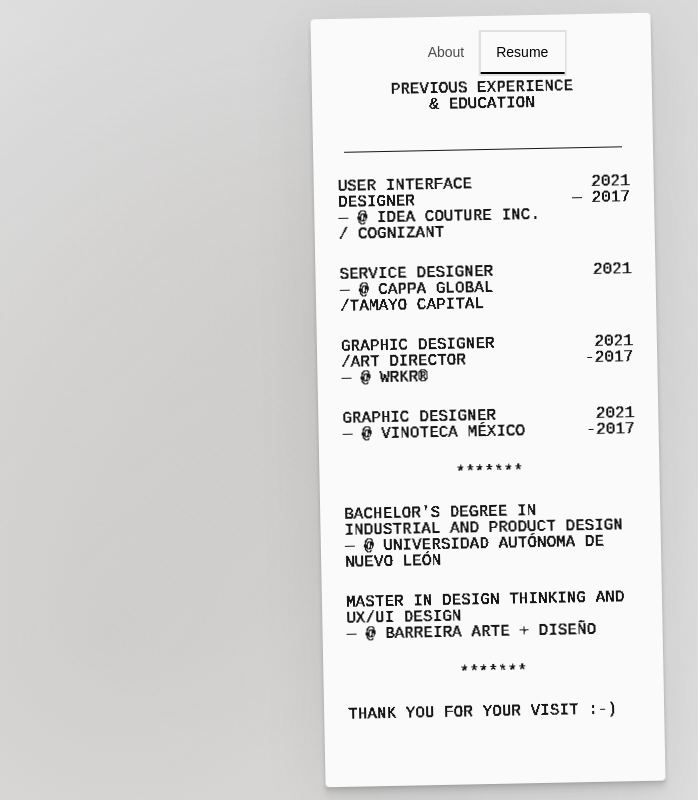
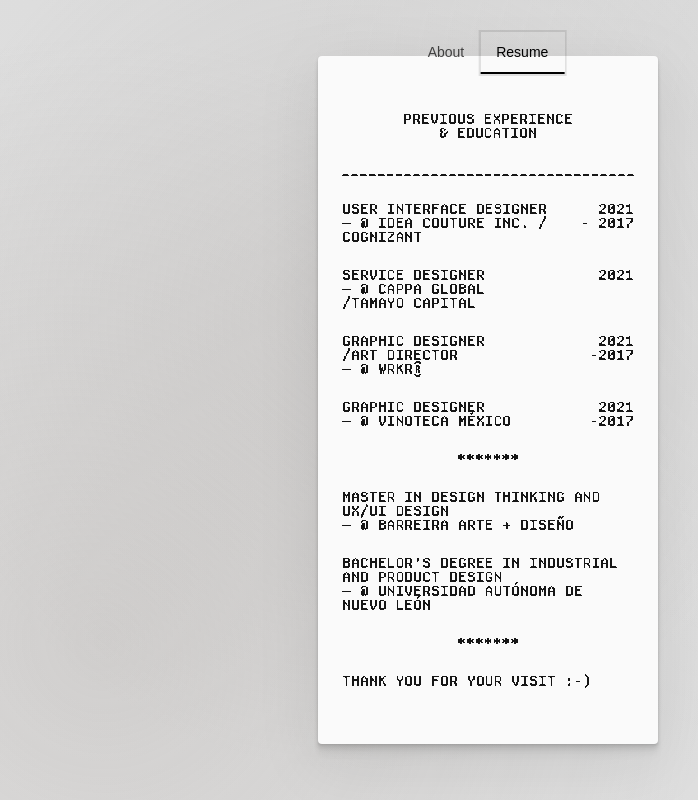
Before and after one commit to annnn-ie/about-me, a React (Vite) app: page / in a window 1280 px wide. Both pictures are taken after a click on the button "Resume". Shown: the whole page, without its empty margins (152-850 px from the left). Built offline with nearby package versions, Linux system fonts and the light colour scheme; a web font is replaced by a local one.

Commit message:
Add custom DepartureMono font and reduce receipt text size by 2px

```diff
--- a/src/components/Receipt.css
+++ b/src/components/Receipt.css
@@ -7,14 +7,14 @@
   flex-direction: column;
   justify-content: center;
   align-items: center;
-  font-family: 'Geist Mono', monospace;
+  font-family: 'DepartureMono', 'Geist Mono', monospace;
   overflow: visible;
   position: absolute;
   top: 50%;
   left: 50%;
   transform: translate(-50%, -50%);
   box-sizing: border-box;
-  padding: 64px 24px;
+  padding: 56px 24px;
   background: #fafafa; /* neutral-50 */
   color: #171717; /* neutral-900 */
   filter: url(#receipt-shadow-only); /* Shadow only, no texture */
@@ -33,7 +33,7 @@
 }
 
 .receipt-title {
-  font-size: clamp(12px, 1.5vw, 16px);
+  font-size: clamp(10px, 1.5vw, 14px);
   font-weight: 400;
   line-height: 1;
   text-transform: uppercase;
@@ -47,7 +47,7 @@
 }
 
 .receipt-divider {
-  font-size: clamp(12px, 1.5vw, 16px);
+  font-size: clamp(10px, 1.5vw, 14px);
   font-weight: 400;
   line-height: 1;
   text-transform: uppercase;
@@ -66,7 +66,7 @@
   gap: 8px;
   align-items: flex-start;
   justify-content: space-between;
-  font-size: clamp(12px, 1.5vw, 16px);
+  font-size: clamp(10px, 1.5vw, 14px);
   font-weight: 400;
   line-height: 1;
   text-transform: uppercase;
@@ -113,17 +113,17 @@
 }
 
 .receipt-mobile .receipt-title {
-  font-size: 14px !important;
+  font-size: 12px !important;
   line-height: 1 !important;
 }
 
 .receipt-mobile .receipt-divider {
-  font-size: 14px !important;
+  font-size: 12px !important;
   line-height: 1 !important;
 }
 
 .receipt-mobile .receipt-section {
-  font-size: 14px !important;
+  font-size: 12px !important;
   line-height: 1 !important;
   gap: 6px !important;
 }
@@ -145,7 +145,7 @@
   .receipt-title,
   .receipt-divider,
   .receipt-section {
-    font-size: clamp(10px, 1.2vw, 14px);
+    font-size: clamp(8px, 1.2vw, 12px);
   }
 }
 
@@ -161,7 +161,7 @@
   .receipt-title,
   .receipt-divider,
   .receipt-section {
-    font-size: 12px;
+    font-size: 10px;
   }
 
   .receipt-date {
--- a/src/components/Receipt.jsx
+++ b/src/components/Receipt.jsx
@@ -11,7 +11,7 @@
         </div>
 
         <div className="receipt-divider">
-          <p>_____________________________</p>
+          <p>_________________________________</p>
         </div>
 
         <div className="receipt-section">
@@ -21,7 +21,7 @@
           </div>
           <div className="receipt-date">
             <p>2021</p>
-            <p>— 2017</p>
+            <p>- 2017</p>
           </div>
         </div>
 
@@ -65,15 +65,15 @@
 
         <div className="receipt-section">
           <div className="receipt-info">
-            <p>Bachelor's Degree in Industrial and Product Design</p>
-            <p>— @ Universidad Autónoma de Nuevo León</p>
+            <p>Master in Design Thinking and UX/UI Design</p>
+            <p>— @ Barreira Arte + Diseño</p>
           </div>
         </div>
 
         <div className="receipt-section">
           <div className="receipt-info">
-            <p>Master in Design Thinking and UX/UI Design</p>
-            <p>— @ Barreira Arte + Diseño</p>
+            <p>Bachelor's Degree in Industrial and Product Design</p>
+            <p>— @ Universidad Autónoma de Nuevo León</p>
           </div>
         </div>
 
@@ -82,7 +82,7 @@
         </div>
         <div className="receipt-section">
           <div className="receipt-info">
-            <p>THANK YOU FOR YOUR VISIT :-)</p>
+            <p>THANK YOU FOR YOUR VISIT :-) </p>
           </div>
         </div>
       </div>
--- a/src/components/ReceiptCard.jsx
+++ b/src/components/ReceiptCard.jsx
@@ -2,14 +2,14 @@
 import { motion, useMotionValue, useSpring } from "framer-motion";
 
 const springValues = {
-  damping: 30,
-  stiffness: 100,
-  mass: 2,
+  damping: 20,
+  stiffness: 80,
+  mass: 1.5,
 };
 
 const resetSpringValues = {
-  damping: 25,
-  stiffness: 150,
+  damping: 18,
+  stiffness: 120,
   mass: 1,
 };
 
@@ -55,9 +55,9 @@
         checkMobileDevice();
     }, []);
 
-    // Generate random rotation on component mount
+    // Generate random rotation on component mount with smoother transition
     useEffect(() => {
-        setRandomRotation(Math.random() * 8 - 4); // Random value between -4 and +4 degrees
+        setRandomRotation(Math.random() * 4 - 2); // Reduced range from ±4° to ±2° for subtler effect
         setHasMounted(true);
     }, []);
 
@@ -66,10 +66,15 @@
     const rotateX = useSpring(0, springValues);
     const rotateY = useSpring(0, springValues);
     const scale = useSpring(1, springValues);
+    const rotation = useSpring(randomRotation, {
+        damping: 25,
+        stiffness: 100,
+        duration: 1.2
+    }); // Smooth rotation spring
 
     // Simplify effects for mobile devices
-    const rotateAmplitude = (isMobile || isMobileDevice) ? 2 : 8; // Subtle rotation for both mobile and desktop
-    const scaleOnHover = (isMobile || isMobileDevice) ? 1.005 : 1.02; // Minimal hover scale on mobile
+    const rotateAmplitude = (isMobile || isMobileDevice) ? 1 : 4; // Reduced from 2:6 to 1:4 for more subtle tilt
+    const scaleOnHover = (isMobile || isMobileDevice) ? 1.005 : 1.015; // Reduced from 1.02 to 1.015 for subtler hover
 
     // Handle touch events for mobile
     const handleTouchStart = (e) => {
@@ -111,8 +116,10 @@
             scale.set(1);
             rotateX.set(0); // Reset tilt
             rotateY.set(0); // Reset tilt
-            // Generate new random rotation when mouse leaves
-            setRandomRotation(Math.random() * 8 - 4);
+            // Generate new random rotation when mouse leaves with smooth transition
+            const newRotation = Math.random() * 4 - 2;
+            setRandomRotation(newRotation);
+            rotation.set(newRotation); // Smooth transition
         }
     }
 
@@ -133,8 +140,10 @@
         // Reset tilt
         rotateX.set(0);
         rotateY.set(0);
-        // Generate new random rotation
-        setRandomRotation(Math.random() * 8 - 4);
+        // Generate new random rotation with smooth transition
+        const newRotation = Math.random() * 4 - 2;
+        setRandomRotation(newRotation);
+        rotation.set(newRotation); // Smooth transition
 
         // Reset the reset flag after animation
         setTimeout(() => {
@@ -190,7 +199,7 @@
                     rotateX: (isMobile || isMobileDevice) ? 0 : rotateX, // No rotation on mobile
                     rotateY: (isMobile || isMobileDevice) ? 0 : rotateY, // No rotation on mobile
                     scale: (isMobile || isMobileDevice) ? 1 : scale, // No scale on mobile
-                    rotate: (isMobile || isMobileDevice) ? 0 : randomRotation, // Add random rotation like the card
+                    rotate: (isMobile || isMobileDevice) ? 0 : rotation, // Use smooth rotation spring instead of direct state
                 }}
             >
                 <div
--- a/src/index.css
+++ b/src/index.css
@@ -1,6 +1,15 @@
 /* Import monospace font for receipt component */
 @import url('https://fonts.googleapis.com/css2?family=JetBrains+Mono:wght@400&display=swap');
 @import url('https://fonts.vercel.com/css2?family=Geist+Mono:wght@400&display=swap');
+
+/* Custom font for receipt component */
+@font-face {
+  font-family: 'DepartureMono';
+  src: url('/fonts/DepartureMono-Regular.woff2') format('woff2');
+  font-weight: 400;
+  font-style: normal;
+  font-display: swap;
+}
 
 @tailwind base;
 @tailwind components;
```
Also changed, not shown: public/fonts/DepartureMono-Regular.woff2 (added).
